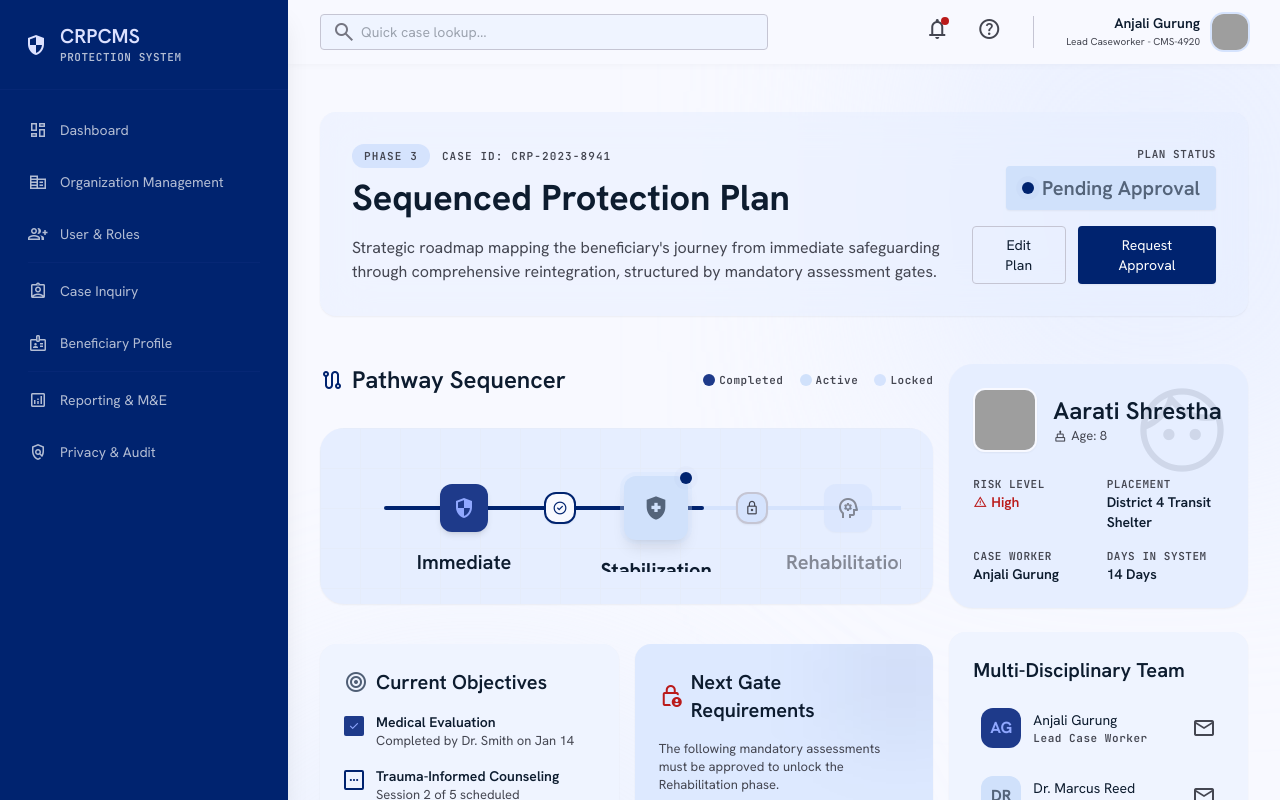
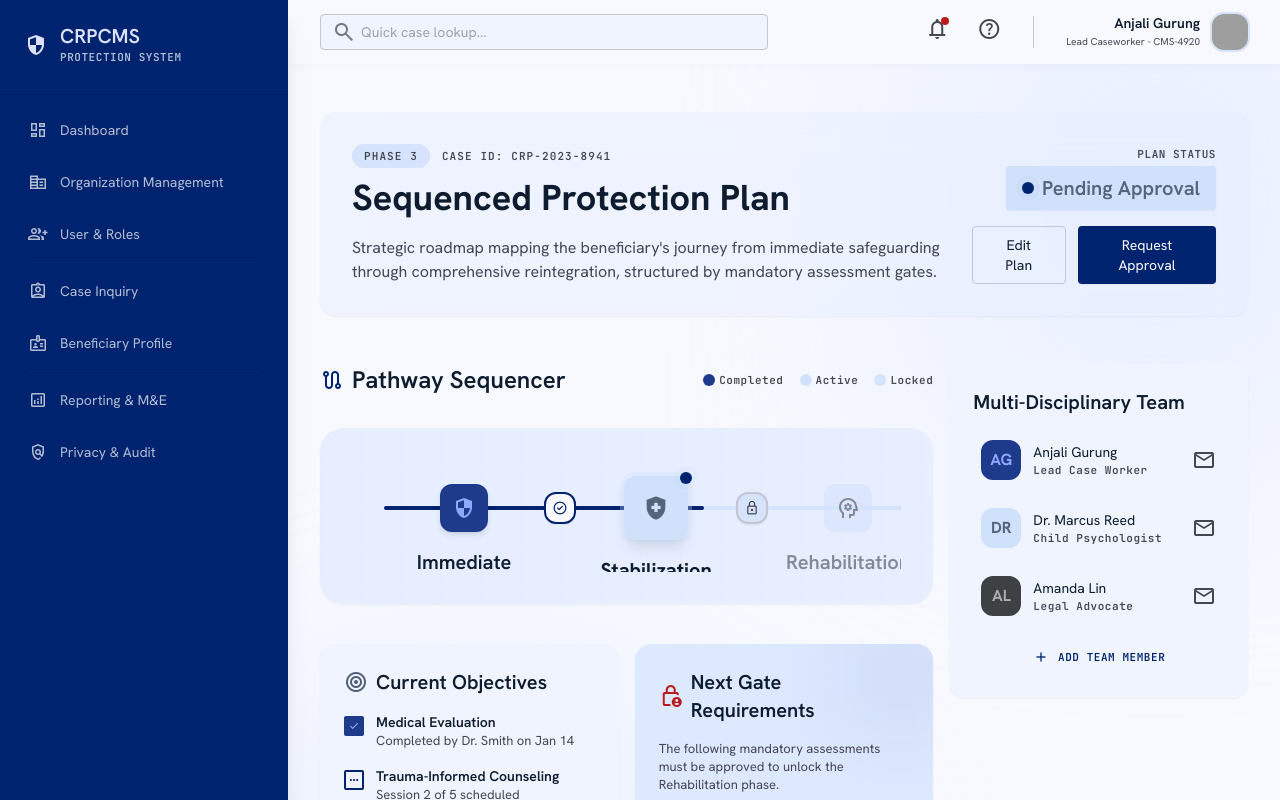
Before and after one commit to Munalmh/CRPCMS, a React (Vite) app: page /case-planning in a window 1280 px wide. Shown: the top 800 px of the page. Built offline with nearby package versions, Linux system fonts and the light colour scheme; grey boxes are pictures that could not be loaded.

Commit message:
style: remove beneficiary snapshot card from Case Planning page

```diff
--- a/src/pages/CasePlanning.jsx
+++ b/src/pages/CasePlanning.jsx
@@ -205,43 +205,6 @@ export default function CasePlanning() {
 </section>
 {/* Right Column: Context & Metadata */}
 <aside className="lg:col-span-4 flex flex-col gap-6">
-{/* Beneficiary Snapshot Card */}
-<div className="bg-surface-container rounded-3xl p-6 shadow-sm flex flex-col gap-4 relative overflow-hidden">
-<div className="absolute top-0 right-0 p-4 opacity-10 pointer-events-none">
-<span className="material-symbols-outlined text-[100px]">face</span>
-</div>
-<div className="flex items-center gap-4 relative z-10">
-<div className="w-16 h-16 rounded-full overflow-hidden border-2 border-surface shadow-sm">
-<img className="w-full h-full object-cover" alt="Aarati Shrestha" src="https://images.unsplash.com/photo-1503454537195-1dcabb73ffb9?w=300&h=300&fit=crop"/>
-</div>
-<div>
-<h3 className="font-headline-md text-headline-md text-on-surface">Aarati Shrestha</h3>
-<div className="font-body-sm text-body-sm text-on-surface-variant flex items-center gap-1">
-<span className="material-symbols-outlined text-[14px]">cake</span> Age: 8
-              </div>
-</div>
-</div>
-<div className="grid grid-cols-1 md:grid-cols-2 gap-4 mt-2 relative z-10">
-<div className="flex flex-col">
-<span className="font-label-caps text-label-caps text-on-surface-variant uppercase">Risk Level</span>
-<span className="font-body-md text-body-md text-error font-semibold flex items-center gap-1">
-<span className="material-symbols-outlined text-[14px]">warning</span> High
-              </span>
-</div>
-<div className="flex flex-col">
-<span className="font-label-caps text-label-caps text-on-surface-variant uppercase">Placement</span>
-<span className="font-body-md text-body-md text-on-surface font-semibold">District 4 Transit Shelter</span>
-</div>
-<div className="flex flex-col">
-<span className="font-label-caps text-label-caps text-on-surface-variant uppercase">Case Worker</span>
-<span className="font-body-md text-body-md text-on-surface font-semibold">Anjali Gurung</span>
-</div>
-<div className="flex flex-col">
-<span className="font-label-caps text-label-caps text-on-surface-variant uppercase">Days in System</span>
-<span className="font-body-md text-body-md text-on-surface font-semibold">14 Days</span>
-</div>
-</div>
-</div>
 {/* Plan Team */}
 <div className="bg-surface-container-low rounded-2xl p-6 shadow-sm">
 <h3 className="font-headline-sm text-headline-sm text-on-surface mb-4">Multi-Disciplinary Team</h3>
```
